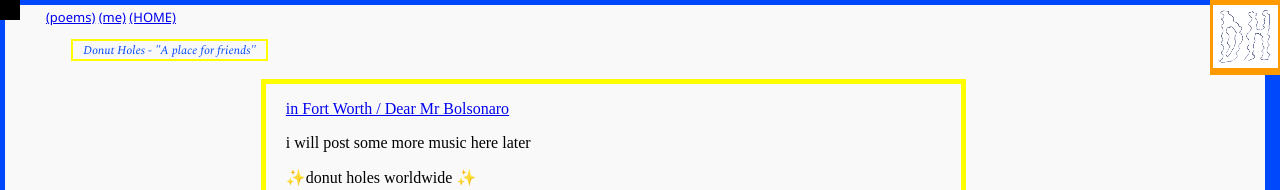
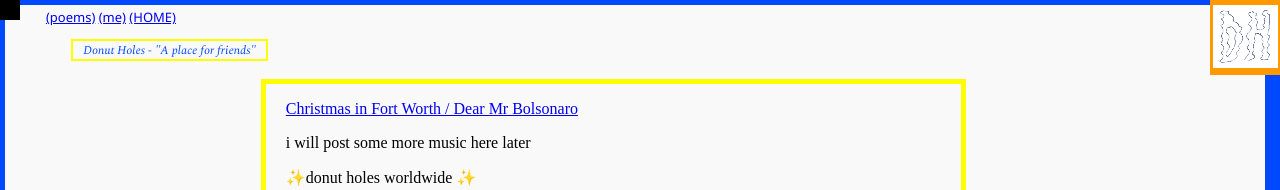
Before and after one commit to seanquigl/donutholes, a plain HTML site: page donutholes/songs.html in a window 1280 px wide. Shown: the top 190 px of the page. Drawn offline with nearby package versions, Linux system fonts and the light colour scheme; a web font is replaced by a local one.

Commit message:
fix html typo in songs html

```diff
--- a/donutholes/songs.html
+++ b/donutholes/songs.html
@@ -41,7 +41,7 @@
 
 <br>
 <div class='content'>
-<p class='poemstanza'> <a href="X-mas_in_FtWorth_DearMrBolsonaro.html">in Fort Worth / Dear Mr Bolsonaro</a> </p>
+<p class='poemstanza'> <a href="X-mas_in_FtWorth_DearMrBolsonaro.html">Christmas in Fort Worth / Dear Mr Bolsonaro</a> </p>
 
 <p class='poemstanza'> i will post some more music here later </p>
 
```
